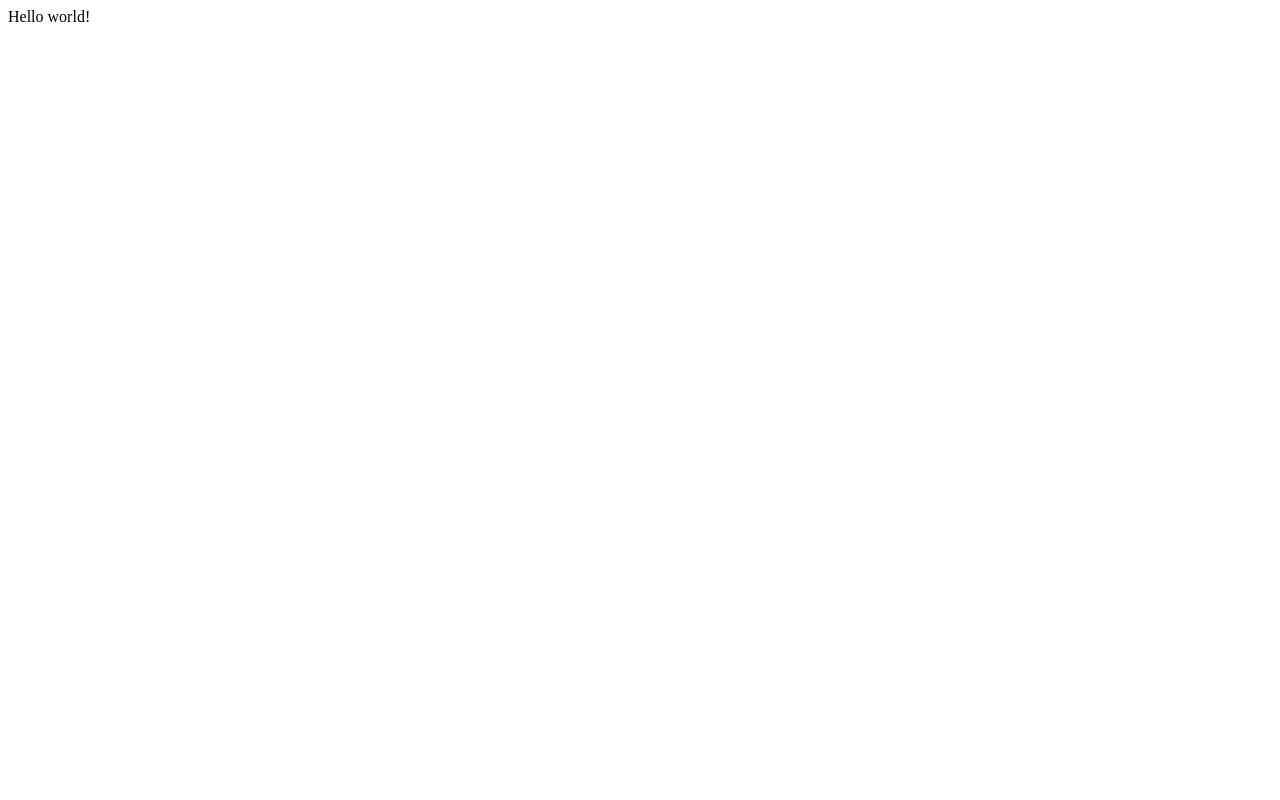
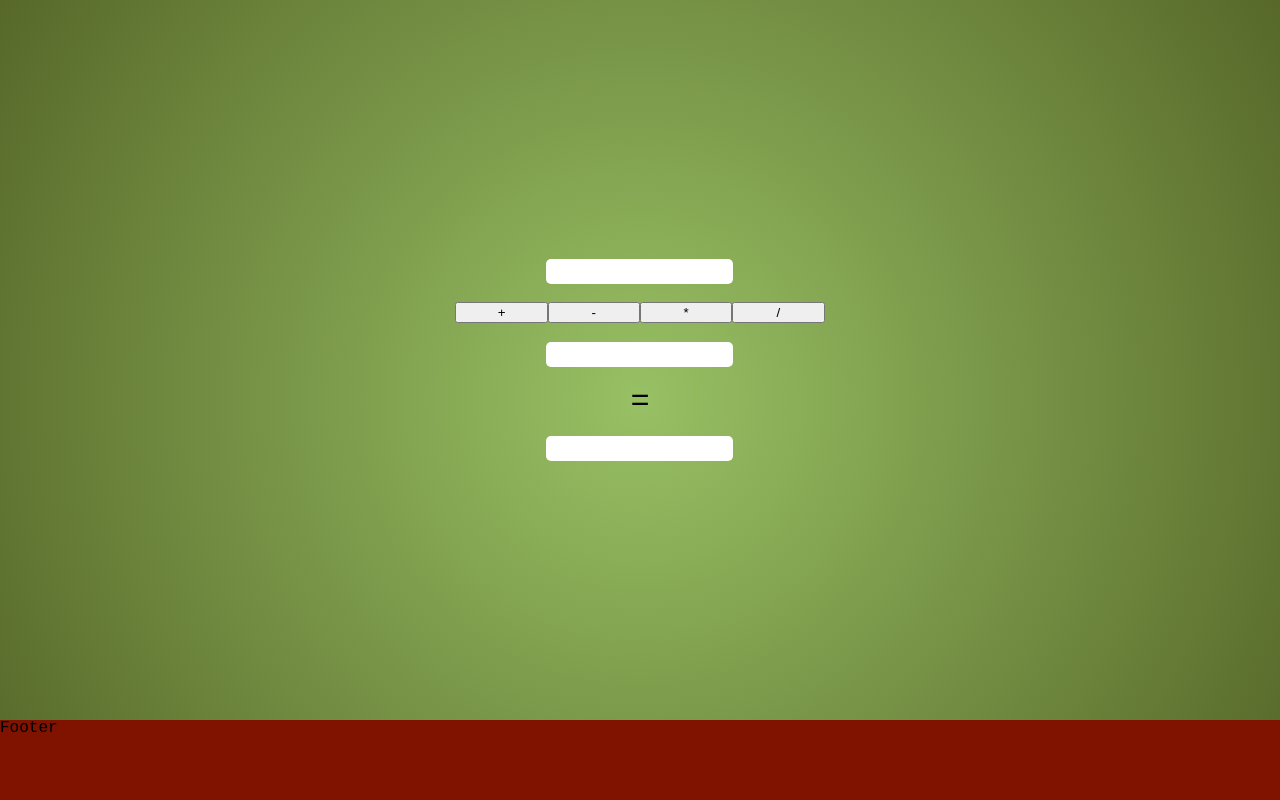
Before and after one commit to RenanMDP/calculator-gatsby, a Gatsby site: page / in a window 1280 px wide. Built offline with nearby package versions, Linux system fonts and the light colour scheme; Gatsby itself is replaced by a stand-in of ours.

Commit message:
calculator app

```diff
--- /dev/null
+++ b/gatsby-browser.js
@@ -0,0 +1 @@
+import "./src/styles/global.css";
--- a/src/pages/index.js
+++ b/src/pages/index.js
@@ -1,3 +1,86 @@
-import React from "react"
+import React, {useState} from "react";
 
-export default () => <div>Hello world!</div>
+export default () => {
+  const [ input1, setInput1 ] = useState();
+  const [ input2, setInput2 ] = useState();
+  const [ operation, setOperation ] = useState("add");
+  const [ bg, setBg] = useState("");
+
+  const handleInput1 = (event) => {
+    const newInput = event.target.value;
+
+    setInput1(prevResult => newInput);
+  };
+
+  const handleInput2 = (event) => {
+    const newInput = event.target.value;
+
+    setInput2(prevResult => newInput);
+  };
+
+  const operationSwitch = () => {
+    switch (operation) {
+      case "add":
+        return parseInt(input1) + parseInt(input2);
+        break;
+      case "subtract":
+        return parseInt(input1) - parseInt(input2);
+        break;
+      case "multiply":
+        return parseInt(input1) * parseInt(input2);
+        break;
+      case "divide":
+        return parseInt(input1) / parseInt(input2);
+        break;
+    }
+  };
+
+  const handleBackground = (event) => {
+    event.currentTarget.style.backgroundColor === "red" ? event.currentTarget.style.backgroundColor = "" : event.currentTarget.style.backgroundColor = "red";
+  };
+
+  const buttonOperation = {
+    add: (event) => {
+      event.preventDefault();
+      setOperation(newOperation => newOperation = "add");
+      handleBackground(event);
+    },
+    subtract: (event) => {
+      event.preventDefault();
+      setOperation(newOperation => newOperation = "subtract");
+      handleBackground(event);
+    },
+    multiply: (event) => {
+      event.preventDefault();
+      setOperation(newOperation => newOperation = "multiply");
+      handleBackground(event);
+    },
+    divide: (event) => {
+      event.preventDefault();
+      setOperation(newOperation => newOperation = "divide");
+      handleBackground(event);
+    }
+  };
+
+  return (
+    <div id="main-grid">
+      <main>
+        <div id="main-content">
+          <input id="input1" type="number" name="input1" value={input1} onChange={handleInput1} />
+          <div id="opBtns">
+            <button id="add" onClick={buttonOperation.add}>+</button>
+            <button id="subtract" onClick={buttonOperation.subtract}>-</button>
+            <button id="multiply" onClick={buttonOperation.multiply}>*</button>
+            <button id="divide" onClick={buttonOperation.divide}>/</button>
+          </div>
+          <input id="input2" type="number" name="input2" value={input2} onChange={handleInput2} />
+          <h1>=</h1>
+          <input id="result" type="number" name="result" value={operationSwitch()}  />
+        </div>
+      </main>
+      <footer>
+        Footer
+      </footer>
+    </div>
+  );
+};
--- /dev/null
+++ b/src/styles/global.css
@@ -0,0 +1,170 @@
+/* CSS Reset */
+html, body, div, span, applet, object, iframe,
+h1, h2, h3, h4, h5, h6, p, blockquote, pre,
+a, abbr, acronym, address, big, cite, code,
+del, dfn, em, img, ins, kbd, q, s, samp,
+small, strike, strong, sub, sup, tt, var,
+b, u, i, center,
+dl, dt, dd, ol, ul, li,
+fieldset, form, label, legend,
+table, caption, tbody, tfoot, thead, tr, th, td,
+article, aside, canvas, details, embed,
+figure, figcaption, footer, header, hgroup,
+menu, nav, output, ruby, section, summary,
+time, mark, audio, video {
+	margin: 0;
+	padding: 0;
+	border: 0;
+	font-size: 100%;
+	font: inherit;
+	vertical-align: baseline;
+}
+/* HTML5 display-role reset for older browsers */
+article, aside, details, figcaption, figure,
+footer, header, hgroup, menu, nav, section {
+	display: block;
+}
+body {
+	line-height: 1;
+}
+ol, ul {
+	list-style: none;
+}
+blockquote, q {
+	quotes: none;
+}
+blockquote:before, blockquote:after,
+q:before, q:after {
+	content: '';
+	content: none;
+}
+table {
+	border-collapse: collapse;
+	border-spacing: 0;
+}
+
+/* Global CSS */
+* {
+  box-sizing: border-box;
+}
+
+body {
+  background: #114357;  /* fallback for old browsers */
+  background: -webkit-radial-gradient(circle, #98c064, #576829);  /* Chrome 10-25, Safari 5.1-6 */
+  background: radial-gradient(circle, #98c064, #576829); /* W3C, IE 10+/ Edge, Firefox 16+, Chrome 26+, Opera 12+, Safari 7+ */
+  font-family: 'Roboto Mono', monospace;
+}
+
+#main-grid {
+  display: grid;
+  grid-template-columns: repeat(12, 1fr);
+  grid-template-rows: repeat(9, 10vh) 10vh;
+  grid-template-areas:
+    "main main main main main main main main main main main main"
+    "main main main main main main main main main main main main"
+    "main main main main main main main main main main main main"
+    "main main main main main main main main main main main main"
+    "main main main main main main main main main main main main"
+    "main main main main main main main main main main main main"
+    "main main main main main main main main main main main main"
+    "main main main main main main main main main main main main"
+    "main main main main main main main main main main main main"
+    "footer footer footer footer footer footer footer footer footer footer footer footer";
+}
+
+main {
+  grid-area: main;
+  display: grid;
+  grid-template-columns: repeat(12, minmax(1fr, 2fr));
+  grid-template-rows: repeat(12, 1fr);
+  grid-template-areas:
+    ". . . . . . . . . . . ."
+    ". . . . . . . . . . . ."
+    ". . . . . . . . . . . ."
+    ". . . . . . . . . . . ."
+    ". . . . . main-content main-content . . . . ."
+    ". . . . . main-content main-content . . . . ."
+    ". . . . . main-content main-content . . . . ."
+    ". . . . . main-content main-content . . . . ."
+    ". . . . . . . . . . . ."
+    ". . . . . . . . . . . ."
+    ". . . . . . . . . . . ."
+    ". . . . . . . . . . . .";
+}
+
+#main-content {
+  /* background-color: royalblue; */
+  grid-area: main-content;
+  display: flex;
+  flex-direction: column;
+  justify-content: space-evenly;
+}
+
+#input1 {
+  grid-area: input1;
+  display: block;
+  margin: 0 auto;
+  border: none;
+  border-radius: 5px;
+  padding: 5px;
+  outline: none;
+}
+
+#opBtns {
+  grid-area: opBtns;
+}
+
+#add {
+  grid-area: add;
+  width: 25%;
+  height: 100%;
+}
+
+#subtract {
+  grid-area: subtract;
+  width: 25%;
+  height: 100%;
+}
+
+#multiply {
+  grid-area: multiply;
+  width: 25%;
+  height: 100%;
+}
+
+#divide {
+  grid-area: divide;
+  width: 25%;
+  height: 100%;
+}
+
+#input2 {
+  grid-area: input2;
+  display: block;
+  margin: 0 auto;
+  border: none;
+  border-radius: 5px;
+  padding: 5px;
+  outline: none;
+}
+
+h1 {
+  display: block;
+  font-size: 2rem;
+  margin: 0 auto;
+}
+
+#result {
+  grid-area: result;
+  display: block;
+  margin: 0 auto;
+  border: none;
+  border-radius: 5px;
+  padding: 5px;
+  outline: none;
+}
+
+footer {
+  background-color: rgb(128, 19, 0);
+  grid-area: footer;
+}
```
Also changed, not shown: src/html.js (added, +39 -0 lines).
